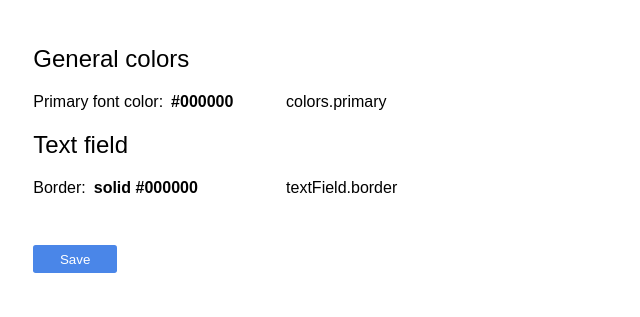
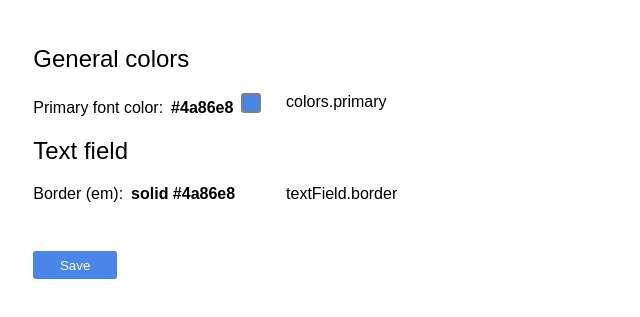
Before and after one commit to haresfaiez/theme-manager, a React app: page / in a window 1280 px wide. Shown: the part 81-398 px from the top of the page, without its empty margins (0-640 px from the left). Built offline with nearby package versions, Linux system fonts and the light colour scheme.

Commit message:
Add unit and color preview to configuration items

```diff
--- a/src/components/ConfigurationItem.js
+++ b/src/components/ConfigurationItem.js
@@ -6,7 +6,8 @@ class ConfigurationItem extends Component {
 
     this.state = {
       editMode: false,
-      value: props.rawValue
+      value: props.rawValue,
+      hasUnit: ['em', 'rem', 'px'].includes(props.type)
     };
 
     this.switchMode = this.switchMode.bind(this);
@@ -46,13 +47,22 @@ class ConfigurationItem extends Component {
     }
   }
 
+  renderColorPreview() {
+    return <span class="color-preview" style={{background: this.props.evaluatedValue}} />
+  }
+
   render() {
     return (
       <li className={this.state.editMode ? 'configuration-item--edit-mode' : 'configuration-item'}>
         <div onClick={this.switchMode} class='configuration-item--row configuration-item--key'>
           <div class='configuration-item--row-head--large'>
-            <span class='configuration-item--label'>{this.props.name}:</span>
-            <span><b>{this.props.evaluatedValue}</b></span>
+            <span class='configuration-item--label'>
+              {this.props.name}{this.state.hasUnit ? ` (${this.props.type})`: ''}:
+            </span>
+            <span>
+              <b>{this.props.evaluatedValue}</b>
+              {this.props.type === 'color' ? this.renderColorPreview() : null}
+            </span>
           </div>
           <div class='configuration-item--row-body'>{this.props.id}</div>
           <div class='configuration-item--row-tail'>{this.state.editMode ? 'x' : ''}</div>
--- a/src/components/ThemeConfiguration.js
+++ b/src/components/ThemeConfiguration.js
@@ -28,6 +28,7 @@ class ThemeConfiguration extends Component {
     return <ConfigurationItem
     id={`${categoryId}.${id}`}
     name={this.state.theme.getName(categoryId, id)}
+    type={this.state.theme.getType(categoryId, id)}
     rawValue={this.state.theme.rawValue(categoryId, id)}
     evaluatedValue={this.state.theme.evaluatedValue(categoryId, id)}
     updateExpression={this.updateExpression.bind(this, categoryId, id)}
--- a/src/data.js
+++ b/src/data.js
@@ -2,13 +2,13 @@ module.exports = {
   colors: {
     name: 'General colors',
     items: {
-      primary: { name: 'Primary font color', expression: '#000000' }
+      primary: { name: 'Primary font color', expression: '#4a86e8', type: 'color' }
     }
   },
   textField: {
     name: 'Text field',
     items: {
-      border: { name: 'Border', expression: 'solid {colors.primary}'}
+      border: { name: 'Border', expression: 'solid {colors.primary}', type: 'em' }
     }
   }
 };
--- a/src/model/Theme.js
+++ b/src/model/Theme.js
@@ -20,6 +20,10 @@ class Theme {
     return this.configurations[categoryId].items[id].name;
   }
 
+  getType(categoryId, id) {
+    return this.configurations[categoryId].items[id].type;
+  }
+
   updateExpression(categoryId, id, newExpression) {
     this.configurations[categoryId].items[id].expression = newExpression;
   }
--- a/style/main.css
+++ b/style/main.css
@@ -78,3 +78,13 @@ button {
   display: flex;
   flex-direction: row-reverse;
 }
+
+/* Color preview */
+.color-preview {
+  width: 1em;
+  height: 1em;
+  display: inline-block;
+  margin-left: 0.5em;
+  border: 2px solid gray;
+  border-radius: 0.2em;
+}
```
